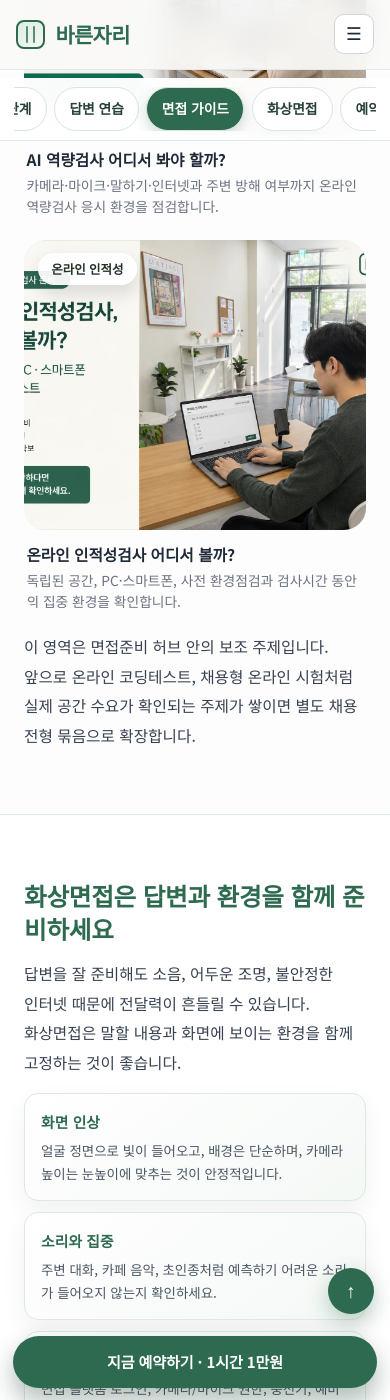
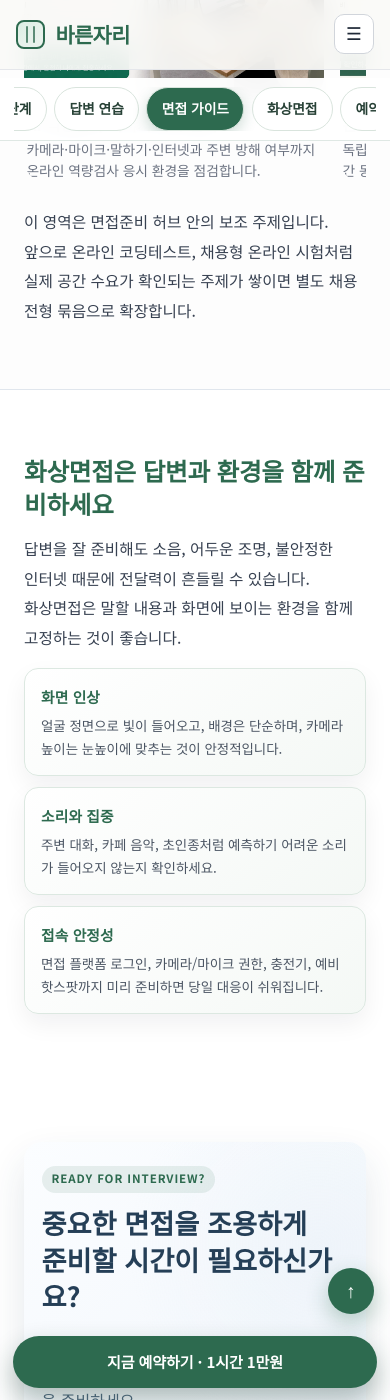
Before and after one commit to bareunspace/blog, a Jekyll site: the page built from interview.html, in a window 390 px wide and 1400 px high, scrolled down 11545 px. Built offline with Jekyll 4.4.1, drawn with Linux system fonts in a browser that asks for light colours.

Commit message:
Reduce online hiring cards to related-post size

```diff
--- a/interview.html
+++ b/interview.html
@@ -142,12 +142,13 @@
   #prep-flow .guide-summary-card > span { margin-bottom: .1rem; flex: 0 0 auto; }
   #prep-flow .guide-summary-card h2, #prep-flow .guide-summary-card p { margin: 0; }
   #prep-flow .guide-summary-card .btn-outline { margin-top: auto; align-self: flex-start; display: inline-flex; white-space: nowrap; }
-  #online-hiring .online-hiring-grid { display: grid; grid-template-columns: repeat(2, minmax(0, 1fr)); gap: 1.15rem; width: 100%; margin: 0; padding: 0; align-items: start; }
+  #online-hiring .online-hiring-grid { display: grid; grid-template-columns: repeat(2, minmax(260px, 300px)); gap: 1.15rem; width: 100%; margin: 0; padding: 0; align-items: start; justify-content: start; }
   #online-hiring .post-related-card { width: 100%; min-width: 0; margin: 0; }
   #online-hiring .post-related-image-link { width: 100%; }
   #online-hiring .post-related-body { min-width: 0; }
   @media (max-width: 760px) {
     #prep-flow .guide-summary-card { gap: .42rem; }
-    #online-hiring .online-hiring-grid { grid-template-columns: 1fr; gap: 1.4rem; }
+    #online-hiring .online-hiring-grid { display: flex; gap: 1rem; overflow-x: auto; scroll-snap-type: x mandatory; padding: 0 0 .35rem; }
+    #online-hiring .post-related-card { flex: 0 0 min(82vw, 300px); scroll-snap-align: start; }
   }
 </style>
```
